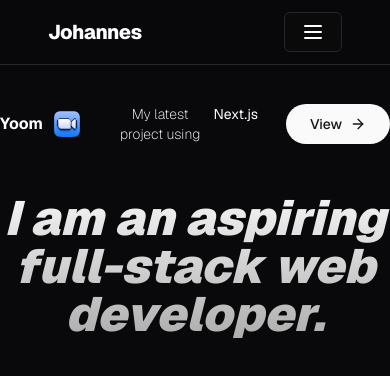
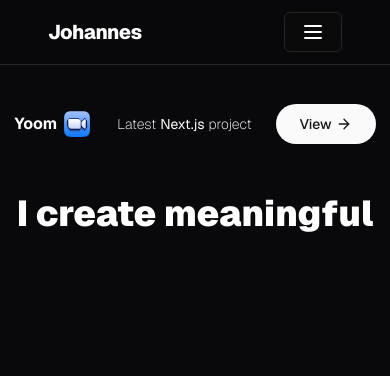
Before and after one commit to johannessnildal/portfolio, a Next.js app: page / in a window 390 px wide. Shown: the top 376 px of the page. Built offline with nearby package versions, Linux system fonts and the light colour scheme.

Commit message:
minor changes to improve mobile navigation

```diff
--- a/app/(main)/(home)/page.tsx
+++ b/app/(main)/(home)/page.tsx
@@ -8,7 +8,7 @@ import { Button } from "@/components/ui/button"
 const HomePage = () => {
   return (
     <section className="w-full h-screen">
-      <div className="flex flex-row items-center justify-center text-center gap-2 pt-6">
+      <div className="flex flex-row items-center justify-center text-center gap-1 sm:gap-2 pt-6">
         <h1 className="font-bold">Yoom</h1>
         <Image
           src="/icons/yoomlogo.svg"
@@ -25,20 +25,24 @@ const HomePage = () => {
           <p className="font-normal text-sm">Stream</p>
         </div>
         <div className="px-5 flex sm:hidden flex-row gap-1">
-          <p className="font-extralight text-sm">My latest project using</p>
+          <p className="font-extralight text-sm">Latest</p>
           <p className="font-normal text-sm">Next.js</p>
+          <p className="font-extralight text-sm">project</p>
         </div>
         <Button className="dark rounded-full px-6">
-          <Link className="flex flex-row gap-2 items-center" href="https://yoom-liart-delta.vercel.app">
+          <Link className="flex flex-row gap-1 sm:gap-2 items-center" href="https://yoom-liart-delta.vercel.app">
             View
             <ArrowRight size="16" />
           </Link>
         </Button>
       </div>
 
-      <div className={'text-center pt-[50px] sm:pt-[80px] md:pt-[120px] flex flex-col gap-10'}>
-        <h1 className='inline-block h-fit text-transparent bg-clip-text bg-gradient-to-b from-muted to-muted/70 font-black text-5xl sm:text-6xl md:text-7xl lg:text-8xl italic'>I am an aspiring <br /> full-stack web developer.</h1>
+      <div className={'text-center pt-[50px] sm:pt-[80px] md:pt-[120px] flex flex-col'}>
+        <h1 className='font-black text-4xl sm:text-5xl md:text-6xl lg:text-7xl'>
+          I create meaningful
+        </h1>
       </div>
+
     </section>
   )
 }
--- a/components/navbar/mobile-nav-bar.tsx
+++ b/components/navbar/mobile-nav-bar.tsx
@@ -21,14 +21,14 @@ import Link from 'next/link'
 
 const MobileNavBar = () => {
   return (
-    <div className='block md:hidden lg:hidden'>
+    <div className='block md:hidden lg:hidden z-50'>
     <Sheet>
       <SheetTrigger asChild className='dark'>
         <Button variant='outline'>
           <Menu size='24' />
         </Button>
       </SheetTrigger>
-      <SheetContent className='dark w-[380px]' side='left'>
+      <SheetContent className='dark w-[300px] sm:w-[400px]' side='left'>
         <SheetHeader className='flex items-center'>
           <SheetTitle className='mt-5 tracking-tight font-extrabold text-xl'>Johannes</SheetTitle>
         </SheetHeader>
--- a/components/navbar/nav-links.tsx
+++ b/components/navbar/nav-links.tsx
@@ -61,7 +61,7 @@ const components: { title: string; href: string; description: string }[] = [
 
 const NavBarLinks = () => {
   return (
-    <div className='hidden md:block'>
+    <div className='hidden md:block z-50'>
     <NavigationMenu className='dark'>
       <NavigationMenuList>
         <NavigationMenuItem>
```
